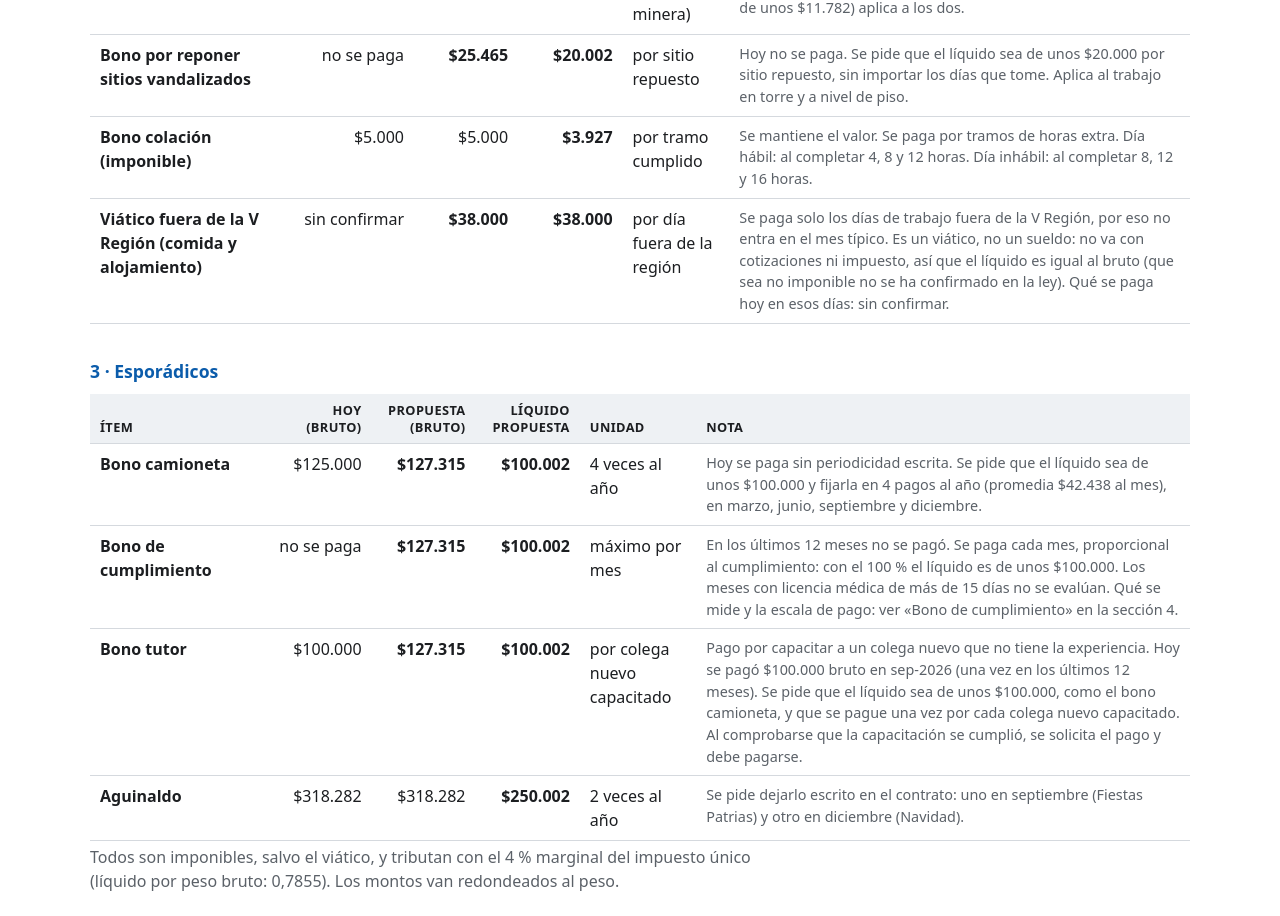
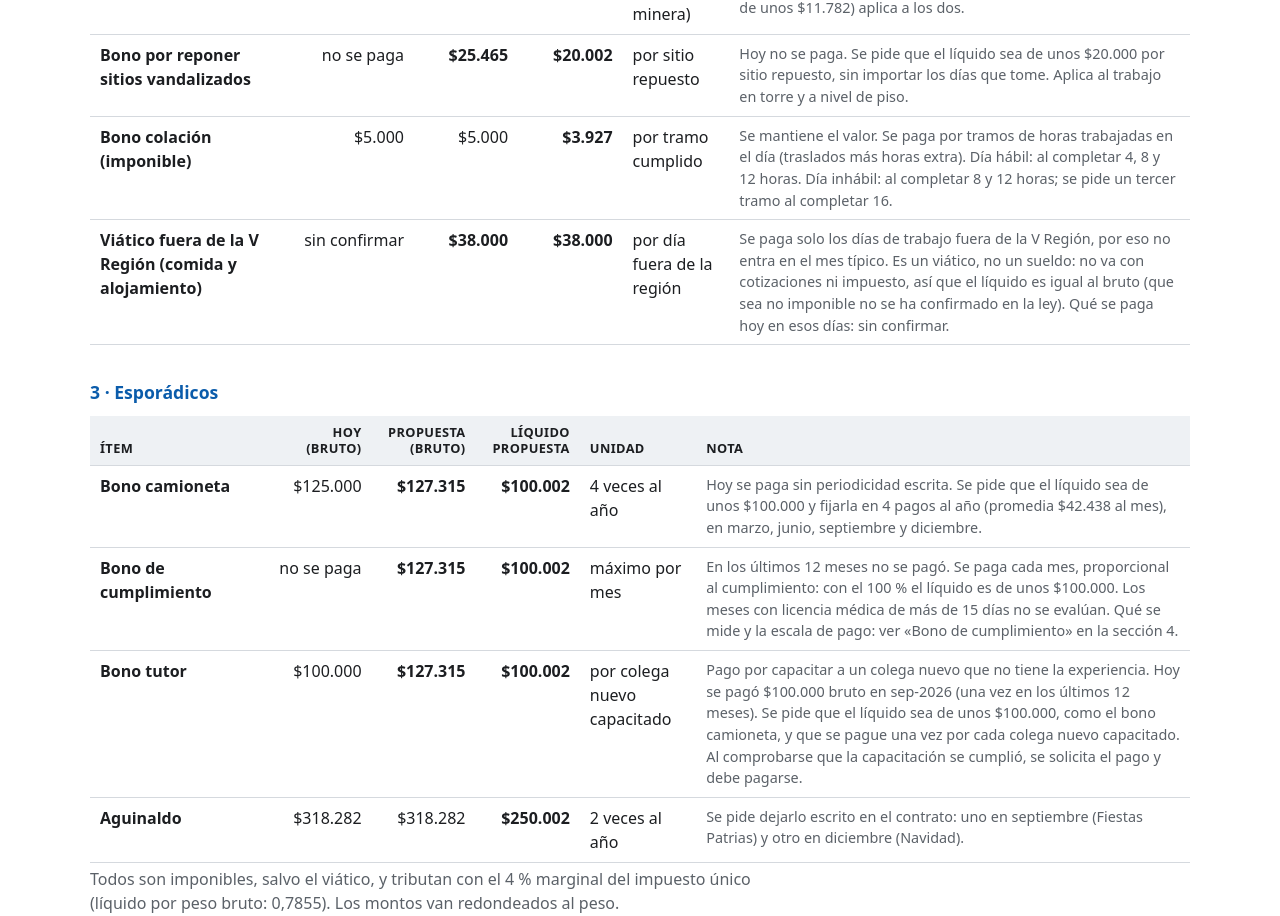
Before and after one commit to fhenriquez1997/tabla-2f9k7x, a plain HTML site: page index.html in a window 1280 px wide. Shown: the part 2487-3403 px from the top of the page. Drawn offline with Linux system fonts and the light colour scheme.

Commit message:
actualiza tabla 2026-11-01 20:46

```diff
--- a/index.html
+++ b/index.html
@@ -113,7 +113,7 @@
 <tr><td class="item" data-label="Ítem">Bono compensatorio domingo</td><td class="n" data-label="Hoy (bruto)">$32.025</td><td class="n" data-label="Propuesta (bruto)"><b>$38.195</b></td><td class="n" data-label="Líquido propuesta"><b>$30.001</b></td><td class="" data-label="Unidad">por domingo trabajado</td><td class="note" data-label="Nota">Sube el valor: se pide que el líquido sea de unos $30.000.</td></tr>
 <tr><td class="item" data-label="Ítem">Bono minero y bono caballos</td><td class="n" data-label="Hoy (bruto)">$12.000</td><td class="n" data-label="Propuesta (bruto)"><b>$15.000</b></td><td class="n" data-label="Líquido propuesta"><b>$11.782</b></td><td class="" data-label="Unidad">por visita (una por minera)</td><td class="note" data-label="Nota">Un solo valor para todas las mineras que se visitan, y es el mismo del bono caballos: la subida de $12.000 a $15.000 bruto (líquido de unos $11.782) aplica a los dos.</td></tr>
 <tr><td class="item" data-label="Ítem">Bono por reponer sitios vandalizados</td><td class="n" data-label="Hoy (bruto)">no se paga</td><td class="n" data-label="Propuesta (bruto)"><b>$25.465</b></td><td class="n" data-label="Líquido propuesta"><b>$20.002</b></td><td class="" data-label="Unidad">por sitio repuesto</td><td class="note" data-label="Nota">Hoy no se paga. Se pide que el líquido sea de unos $20.000 por sitio repuesto, sin importar los días que tome. Aplica al trabajo en torre y a nivel de piso.</td></tr>
-<tr><td class="item" data-label="Ítem">Bono colación (imponible)</td><td class="n" data-label="Hoy (bruto)">$5.000</td><td class="n" data-label="Propuesta (bruto)">$5.000</td><td class="n" data-label="Líquido propuesta"><b>$3.927</b></td><td class="" data-label="Unidad">por tramo cumplido</td><td class="note" data-label="Nota">Se mantiene el valor. Se paga por tramos de horas extra. Día hábil: al completar 4, 8 y 12 horas. Día inhábil: al completar 8, 12 y 16 horas.</td></tr>
+<tr><td class="item" data-label="Ítem">Bono colación (imponible)</td><td class="n" data-label="Hoy (bruto)">$5.000</td><td class="n" data-label="Propuesta (bruto)">$5.000</td><td class="n" data-label="Líquido propuesta"><b>$3.927</b></td><td class="" data-label="Unidad">por tramo cumplido</td><td class="note" data-label="Nota">Se mantiene el valor. Se paga por tramos de horas trabajadas en el día (traslados más horas extra). Día hábil: al completar 4, 8 y 12 horas. Día inhábil: al completar 8 y 12 horas; se pide un tercer tramo al completar 16.</td></tr>
 <tr><td class="item" data-label="Ítem">Viático fuera de la V Región (comida y alojamiento)</td><td class="n" data-label="Hoy (bruto)">sin confirmar</td><td class="n" data-label="Propuesta (bruto)"><b>$38.000</b></td><td class="n" data-label="Líquido propuesta"><b>$38.000</b></td><td class="" data-label="Unidad">por día fuera de la región</td><td class="note" data-label="Nota">Se paga solo los días de trabajo fuera de la V Región, por eso no entra en el mes típico. Es un viático, no un sueldo: no va con cotizaciones ni impuesto, así que el líquido es igual al bruto (que sea no imponible no se ha confirmado en la ley). Qué se paga hoy en esos días: sin confirmar.</td></tr>
 </tbody></table></div>
 <h2>3 · Esporádicos</h2>
```
